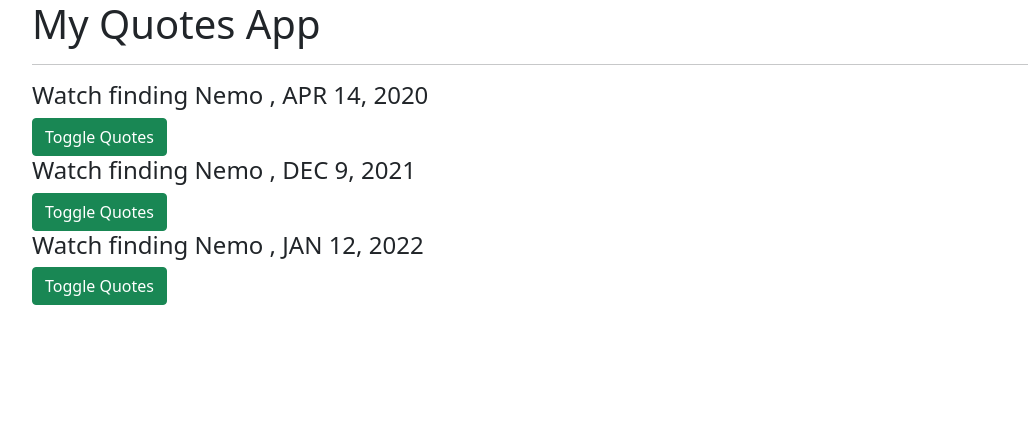
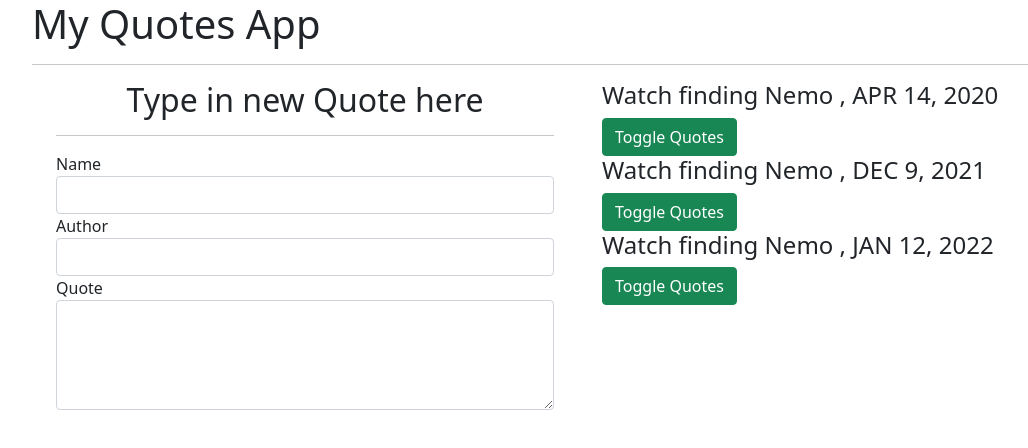
Before and after one commit to davospots/Quapp, an Angular app: page / in a window 1280 px wide. Shown: the top 448 px of the page, without its empty margins (50-1078 px from the left). Built offline with nearby package versions, Linux system fonts and the light colour scheme.

Commit message:
adding form

```diff
--- a/src/app/app.component.html
+++ b/src/app/app.component.html
@@ -1 +1,5 @@
+
+
+
+
 <app-quote></app-quote>
--- a/src/app/app.module.ts
+++ b/src/app/app.module.ts
@@ -6,13 +6,15 @@
 import { QuoteComponent } from './quote/quote.component';
 import { QuoteDetailComponent } from './quote-detail/quote-detail.component';
 import { DateCountPipe } from './date-count.pipe';
+import { QuoteFormComponent } from './quote-form/quote-form.component';
 
 @NgModule({
   declarations: [
     AppComponent,
     QuoteComponent,
     QuoteDetailComponent,
-    DateCountPipe
+    DateCountPipe,
+    QuoteFormComponent
   ],
   imports: [
     BrowserModule,
--- /dev/null
+++ b/src/app/quote-form/quote-form.component.html
@@ -0,0 +1,27 @@
+<div class="container-fluid">
+    <h2 class="text-center">Type in new Quote here</h2>
+    <hr>
+    <form>
+        <div class="form-group">
+
+            <label for="name">Name</label>
+            <input type="text" required class="form-control" id="name">
+
+        </div>
+
+        <div class="form-group">
+
+            <label for="name">Author</label>
+            <input type="text" required class="form-control" id="name">
+
+        </div>
+
+        <div class="form-group">
+
+            <label for="description">Quote</label>
+            <textarea class="form-control" id="description" rows="4" required></textarea>
+
+        </div>
+
+    </form>
+  </div>
--- /dev/null
+++ b/src/app/quote-form/quote-form.component.ts
@@ -0,0 +1,15 @@
+import { Component, OnInit } from '@angular/core';
+
+@Component({
+  selector: 'app-quote-form',
+  templateUrl: './quote-form.component.html',
+  styleUrls: ['./quote-form.component.css']
+})
+export class QuoteFormComponent implements OnInit {
+
+  constructor() { }
+
+  ngOnInit(): void {
+  }
+
+}
--- a/src/app/quote/quote.component.html
+++ b/src/app/quote/quote.component.html
@@ -2,6 +2,9 @@
     <h1>My Quotes App</h1>
     <hr>
     <div class="row">
+        <div class="col-md-6">
+            <app-quote-form></app-quote-form>
+        </div>
         <div class="col-md-6">
             <div *ngFor='let quote of quotes; let i = index'>
                 <h4 id={{i}} appStrikethrough>
```
Also changed, not shown: src/app/quote-form/quote-form.component.css (added), 1 other file (tests, documents, lock files or other folders).
